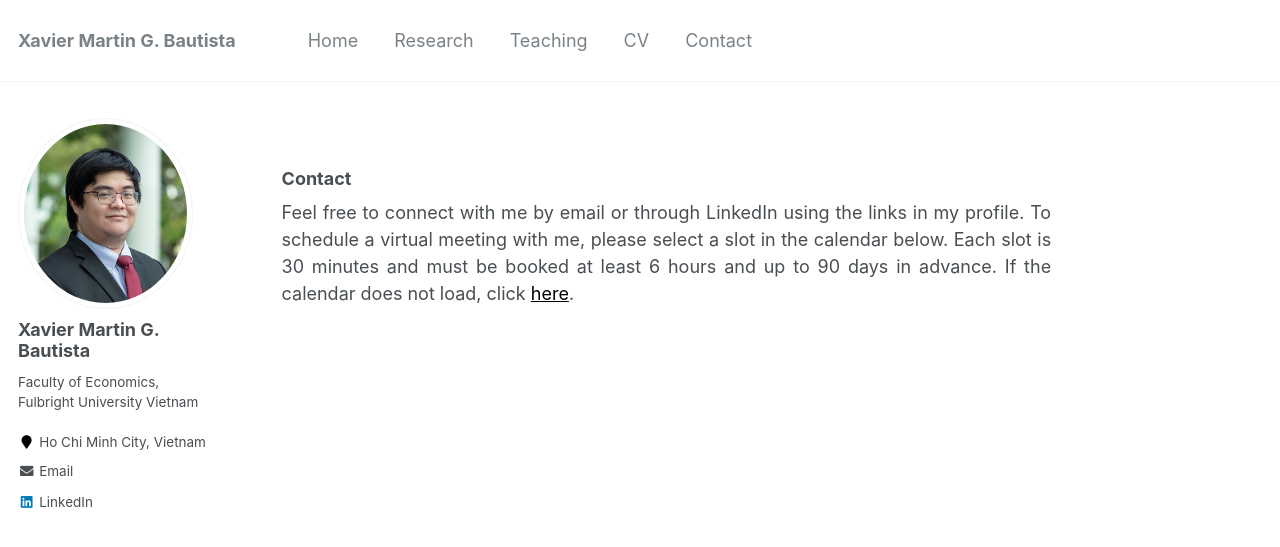
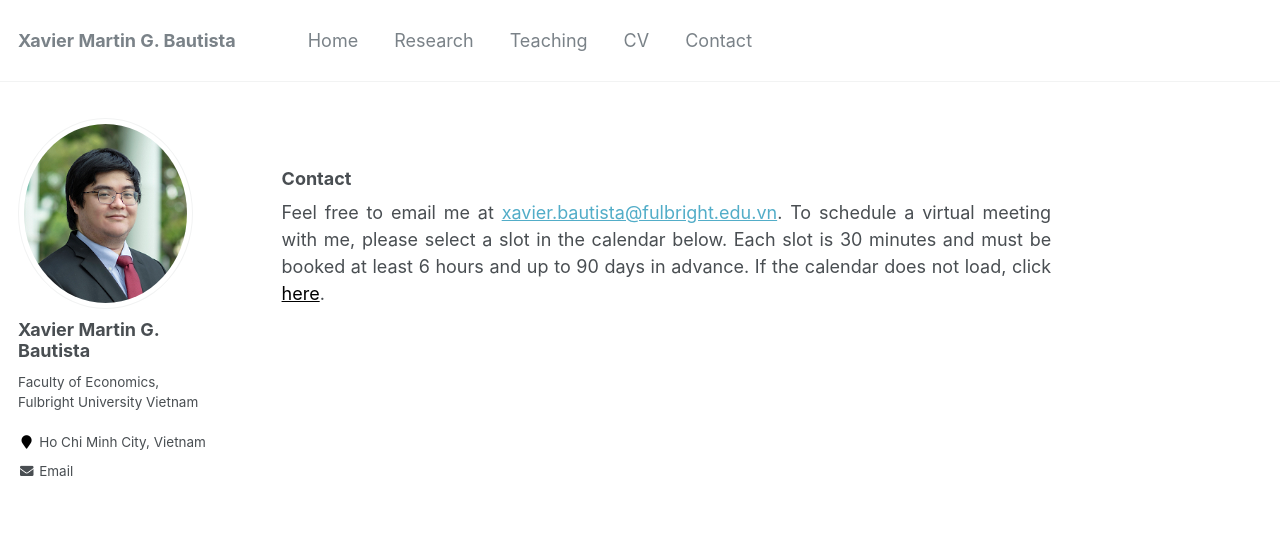
Before and after one commit to xmgbautista/xmgbautista.github.io, a Jekyll site: the page built from _pages/contact.md, in a window 1280 px wide and 900 px high. Shown: the top 547 px of the window. Built offline with Jekyll 4.4.1, drawn with Linux system fonts in a browser that asks for light colours.

Commit message:
update email

```diff
--- a/_config.yml
+++ b/_config.yml
@@ -104,7 +104,7 @@ author:
   instagram        :
   impactstory      :
   lastfm           :
-  linkedin         : "xmgbautista/"
+  linkedin         : #"xmgbautista/"
   orcid            :
   pinterest        :
   soundcloud       :
--- a/_pages/contact.md
+++ b/_pages/contact.md
@@ -11,7 +11,7 @@ author_profile: true
 ### Contact
 
 <p style='text-align: justify;'>
-Feel free to connect with me by email or through LinkedIn using the links in my profile. To schedule a virtual meeting with me, please
+Feel free to email me at <a href="mailto:xavier.bautista@fulbright.edu.vn">xavier.bautista@fulbright.edu.vn</a>. To schedule a virtual meeting with me, please
 select a slot in the calendar below. Each slot is 30 minutes and must be booked at least 6 hours and up to 90 days in advance. If the calendar
 does not load, click <a style='color: black;' href='https://calendly.com/xmgbautista/meetings'>here</a>.
 </p>
```
